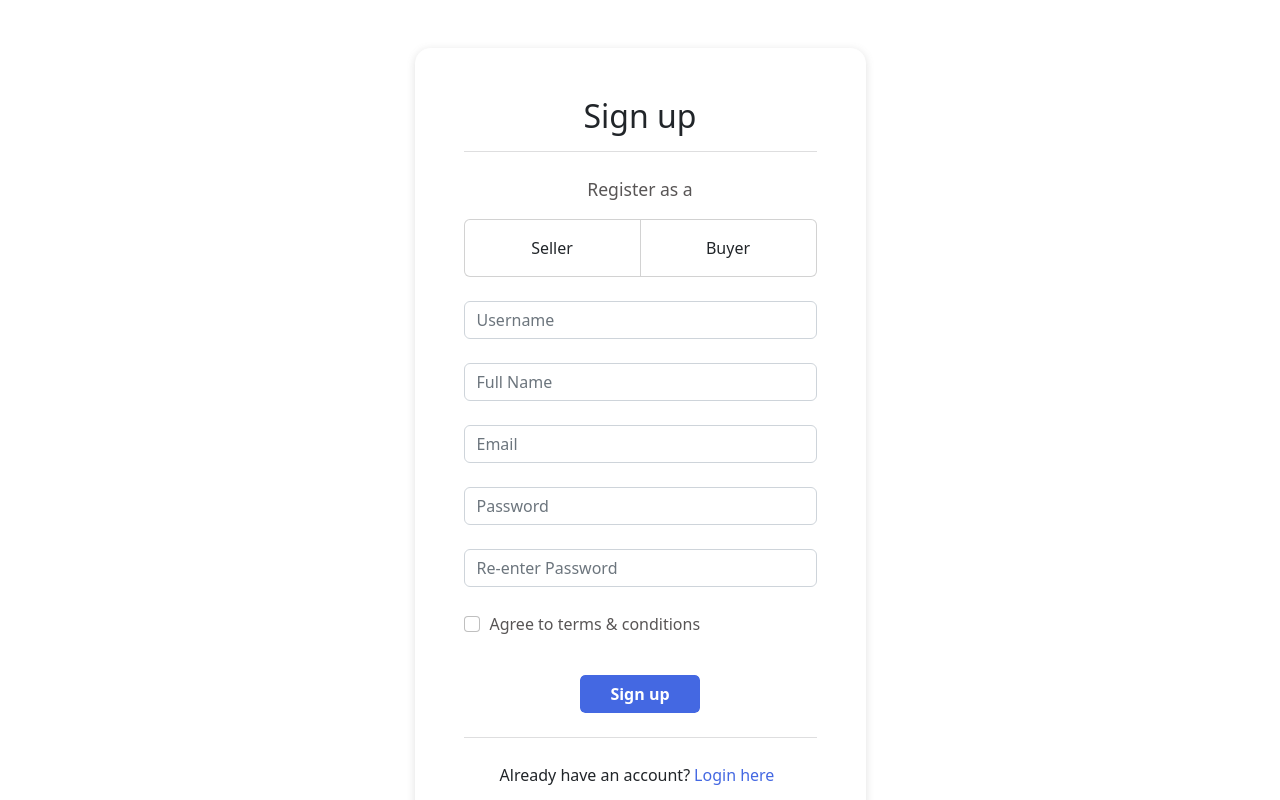
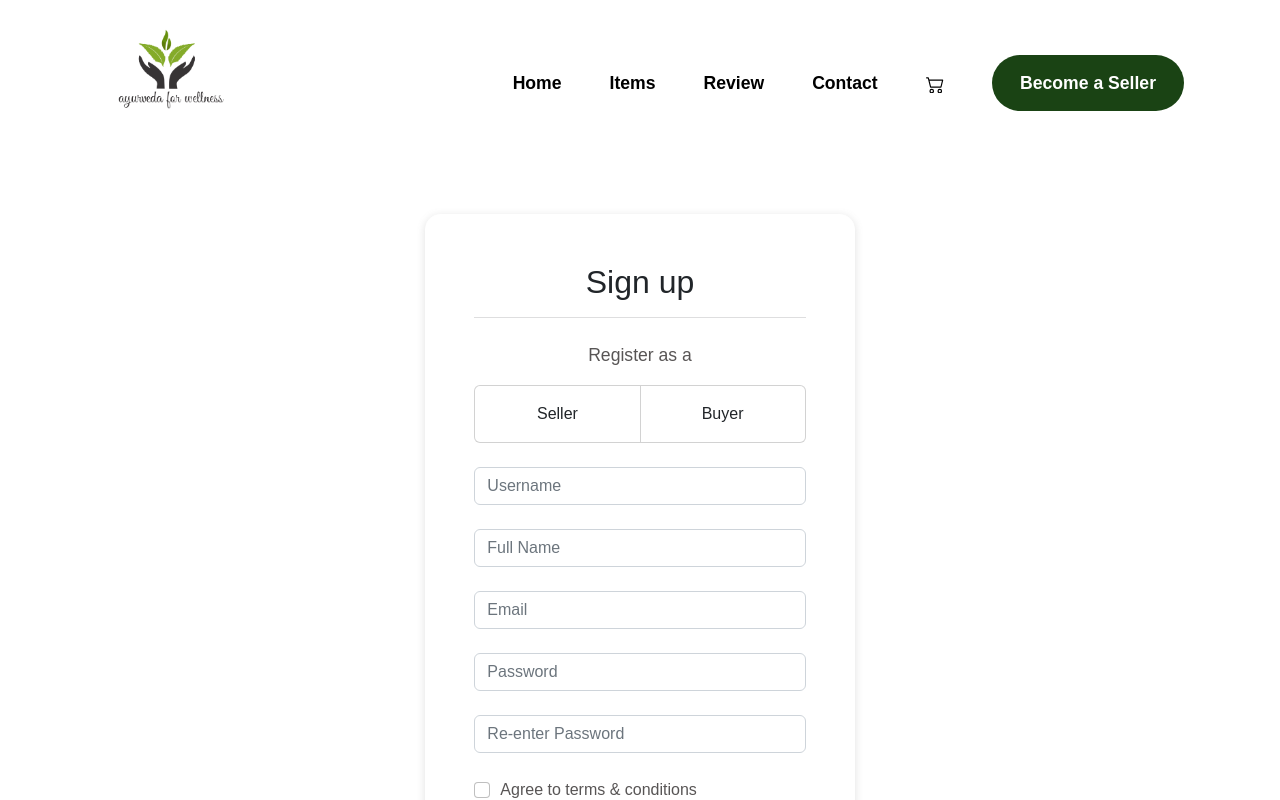
Before and after one commit to Pabasaraa/HerbalHeal, a React (Create React App) app in the folder frontend/: page /register in a window 1280 px wide. Shown: the top 800 px of the page. Built offline with nearby package versions, Linux system fonts and the light colour scheme.

Commit message:
create payment managment service & header & footer

```diff
--- a/frontend/package.json
+++ b/frontend/package.json
@@ -3,15 +3,21 @@
   "version": "0.1.0",
   "private": true,
   "dependencies": {
+    "@emotion/react": "^11.10.6",
+    "@emotion/styled": "^11.10.6",
+    "@mui/icons-material": "^5.11.16",
+    "@mui/material": "^5.12.0",
     "@reduxjs/toolkit": "^1.9.3",
     "@testing-library/jest-dom": "^5.16.5",
     "@testing-library/react": "^13.4.0",
     "@testing-library/user-event": "^13.5.0",
     "axios": "^1.3.5",
+    "bootstrap-icons": "^1.10.4",
     "bootstrap": "^5.2.3",
     "react": "^18.2.0",
     "react-bootstrap": "^2.7.3",
     "react-dom": "^18.2.0",
+    "react-icons": "^4.8.0",
     "react-redux": "^8.0.5",
     "react-router-dom": "^6.10.0",
     "react-scripts": "5.0.1",
--- a/frontend/src/App.js
+++ b/frontend/src/App.js
@@ -1,5 +1,7 @@
 import { BrowserRouter as Router, Routes, Route } from "react-router-dom";
 import "bootstrap/dist/css/bootstrap.min.css";
+
+import Header from "./components/common/Header"
 
 import Login from "./components/user/user.login";
 import Register from "./components/user/user.register";
@@ -10,6 +12,7 @@ function App() {
   return (
     <Router>
       <div className="App">
+        <Header/>
         <Routes>
           <Route path="/login" element={<Login />} />
           <Route path="/register" element={<Register />} />
--- /dev/null
+++ b/frontend/src/components/common/Header.js
@@ -0,0 +1,87 @@
+/* eslint-disable jsx-a11y/anchor-is-valid */
+import React, { useState } from "react";
+import Logo from "../../Assets/Logo.png";
+import './Style/Header.css';
+import { BsCart2 } from "react-icons/bs";
+import { HiOutlineBars3 } from "react-icons/hi2";
+import Box from "@mui/material/Box";
+import Drawer from "@mui/material/Drawer";
+import List from "@mui/material/List";
+import Divider from "@mui/material/Divider";
+import ListItem from "@mui/material/ListItem";
+import ListItemButton from "@mui/material/ListItemButton";
+import ListItemIcon from "@mui/material/ListItemIcon";
+import ListItemText from "@mui/material/ListItemText";
+import HomeIcon from "@mui/icons-material/Home";
+import InfoIcon from "@mui/icons-material/Info";
+import CommentRoundedIcon from "@mui/icons-material/CommentRounded";
+import PhoneRoundedIcon from "@mui/icons-material/PhoneRounded";
+import ShoppingCartRoundedIcon from "@mui/icons-material/ShoppingCartRounded";
+
+const Header = () => {
+  const [openMenu, setOpenMenu] = useState(false);
+  const menuOptions = [
+    {
+      text: "Home",
+      icon: <HomeIcon />,
+    },
+    {
+      text: "Items",
+      icon: <InfoIcon />,
+    },
+    {
+      text: "Review",
+      icon: <CommentRoundedIcon />,
+    },
+    {
+      text: "Contact",
+      icon: <PhoneRoundedIcon />,
+    },
+    {
+      text: "Cart",
+      icon: <ShoppingCartRoundedIcon />,
+    },
+  ];
+  return (
+    <nav>
+      <div className="nav-logo-container">
+        <img src={Logo} alt="" />
+      </div>
+      <div className="navbar-links-container">
+        <a href="">Home</a>
+        <a href="">Items</a>
+        <a href="">Review</a>
+        <a href="">Contact</a>
+        <a href="">
+          <BsCart2 className="navbar-cart-icon" />
+        </a>
+        <button className="primary-button">Become a Seller</button>
+      </div>
+      <div className="navbar-menu-container">
+        <HiOutlineBars3 onClick={() => setOpenMenu(true)} />
+      </div>
+      <Drawer open={openMenu} onClose={() => setOpenMenu(false)} anchor="right">
+        <Box
+          sx={{ width: 250 }}
+          role="presentation"
+          onClick={() => setOpenMenu(false)}
+          onKeyDown={() => setOpenMenu(false)}
+        >
+          <List>
+            {menuOptions.map((item) => (
+              <ListItem key={item.text} disablePadding>
+                <ListItemButton>
+                  <ListItemIcon>{item.icon}</ListItemIcon>
+                  <ListItemText primary={item.text} />
+                </ListItemButton>
+              </ListItem>
+            ))}
+          </List>
+          <Divider />
+        </Box>
+      </Drawer>
+    </nav>
+  );
+};
+
+export default Header;
--- /dev/null
+++ b/frontend/src/components/common/Style/Footer.css
@@ -0,0 +1,96 @@
+/* @import url('https://fonts.googleapis.com/css2?family=Poppins:wght@300;400;500;600;700&display=swap'); */
+body{
+	line-height: 1.5;
+	font-family: 'Poppins', sans-serif;
+}
+*{
+	margin:0;
+	padding:0;
+	box-sizing: border-box;
+}
+.container{
+	max-width: 100%;
+	margin:auto;
+}
+.row{
+	display: flex;
+	flex-wrap: wrap;
+}
+ul{
+	list-style: none;
+}
+.footer{
+	background-color: #ffffff;
+   width: 100vw;
+  position: fixed;
+ bottom: 0;
+}
+.footer-col{
+   width: 25%;
+   padding: 0 15px;
+}
+.footer-col h4{
+	font-size: 18px;
+	color: #080202;
+    font-weight: bold;
+	text-transform: capitalize;
+	margin-bottom: 35px;
+	font-weight: 500;
+	position: relative;
+}
+.footer-col h4::before{
+	content: '';
+	position: absolute;
+	left:0;
+	bottom: -10px;
+	background-color:#90b97f;
+	height: 2px;
+	box-sizing: border-box;
+	width: 50px;
+}
+.footer-col ul li:not(:last-child){
+	margin-bottom: 10px;
+}
+.footer-col ul li a{
+	font-size: 16px;
+	text-transform: capitalize;
+	color: #0e0202;
+	text-decoration: none;
+	font-weight: 300;
+	color: #070101;
+	display: block;
+	transition: all 0.3s ease;
+}
+.footer-col ul li a:hover{
+	color: #1e0c0c;
+	padding-left: 8px;
+}
+.footer-col .social-links a{
+	display: inline-block;
+	height: 40px;
+	width: 40px;
+	background-color: rgba(255,255,255,0.2);
+	margin:0 10px 10px 0;
+	text-align: center;
+	line-height: 40px;
+	border-radius: 50%;
+	color: #210d0d;
+	transition: all 0.5s ease;
+}
+.footer-col .social-links a:hover{
+	color: #24262b;
+	background-color: #050101;
+}
+
+/*responsive*/
+@media(max-width: 767px){
+  .footer-col{
+    width: 50%;
+    margin-bottom: 30px;
+}
+}
+@media(max-width: 574px){
+  .footer-col{
+    width: 100%;
+}
+}
--- /dev/null
+++ b/frontend/src/components/common/Style/Header.css
@@ -0,0 +1,109 @@
+* {
+    margin: 0;
+    padding: 0;
+    box-sizing: border-box;
+    line-height: 1.5;
+	font-family: 'Poppins', sans-serif;
+  }
+  img {
+    max-width: 100%;
+    height: auto;
+  }
+  .App {
+    min-height: 100vh;
+    width: 85vw;
+    max-width: 1900px;
+    margin: 0rem auto;
+  }
+  body {
+    max-width: 100%;
+    overflow-x: hidden;
+  }
+
+  body {
+    display: flex;
+  justify-content: center;
+  align-items: center;
+
+  min-height: 100vh;
+  width: 100%;
+  background-size: cover;
+  background-repeat: no-repeat;
+  background-position: 70%;
+  }
+
+  nav {
+    display: flex;
+    align-items: center;
+    justify-content: space-between;
+    min-height: 90px;
+  }
+  .navbar-menu-container {
+    display: none;
+  }
+  .navbar-links-container a {
+    margin-right: 3rem;
+    text-decoration: none;
+    color: black;
+    font-size: 1.1rem;
+    font-weight: 600;
+  }
+  .primary-button {
+    padding: 0.9rem 1.75rem;
+    background-color: #1A4314;
+    color: rgb(255, 255, 255);
+    outline: none;
+    border: none;
+    border-radius: 5rem;
+    font-size: 1.1rem;
+    cursor: pointer;
+    font-weight: 600;
+    transition: 0.2s;
+  }
+  .navbar-cart-icon {
+    font-size: 1.15rem;
+  }
+  .primary-button:hover {
+    background-color: rgb(234, 234, 234);
+  }
+  .navbar-menu-container svg {
+    font-size: 1.5rem;
+    cursor: pointer;
+  }
+ .nav-logo-container{
+    height: 150px;
+    width: 150px;
+    margin-top: 1rem;
+ }
+
+  @media (max-width: 1000px) {
+    .navbar-links-container a {
+      margin-right: 1rem;
+      font-size: 1rem;
+    }
+    .primary-button {
+      font-size: 1rem;
+    }
+
+  }
+  @media (max-width: 800px) {
+    .nav-logo-container {
+      max-width: 140px;
+    }
+    .navbar-links-container {
+      display: none;
+    }
+    .navbar-menu-container {
+      display: flex;
+    }
+
+
+
+
+  }
+  @media (max-width: 600px) {
+    .home-bannerImage-container,
+    .about-background-image-container {
+      display: none;
+    }
+  }
```
Also changed, not shown: frontend/src/components/common/Footer.js (added, +57 -0 lines), frontend/src/Assets/Logo.png (added), 1 other file (tests, documents, lock files or other folders).
